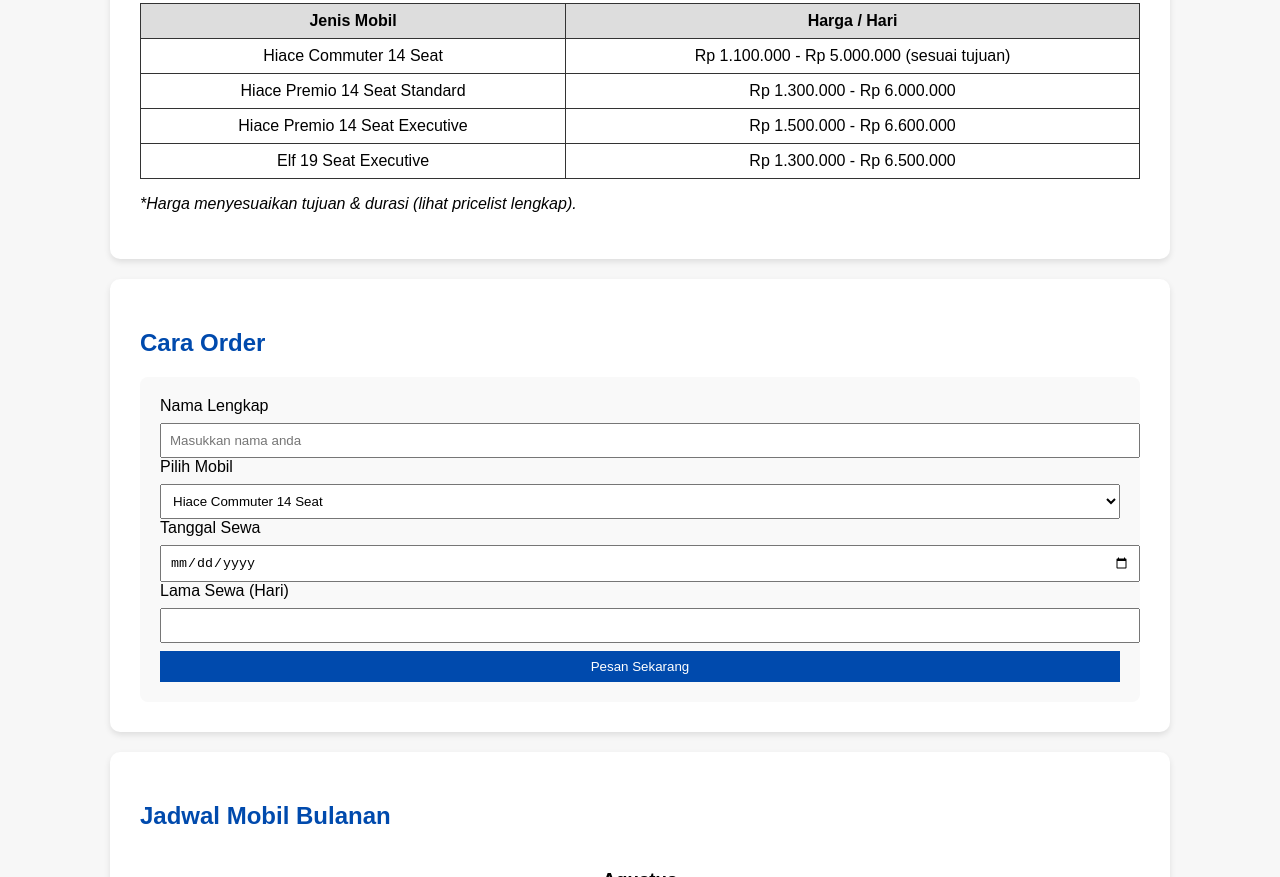
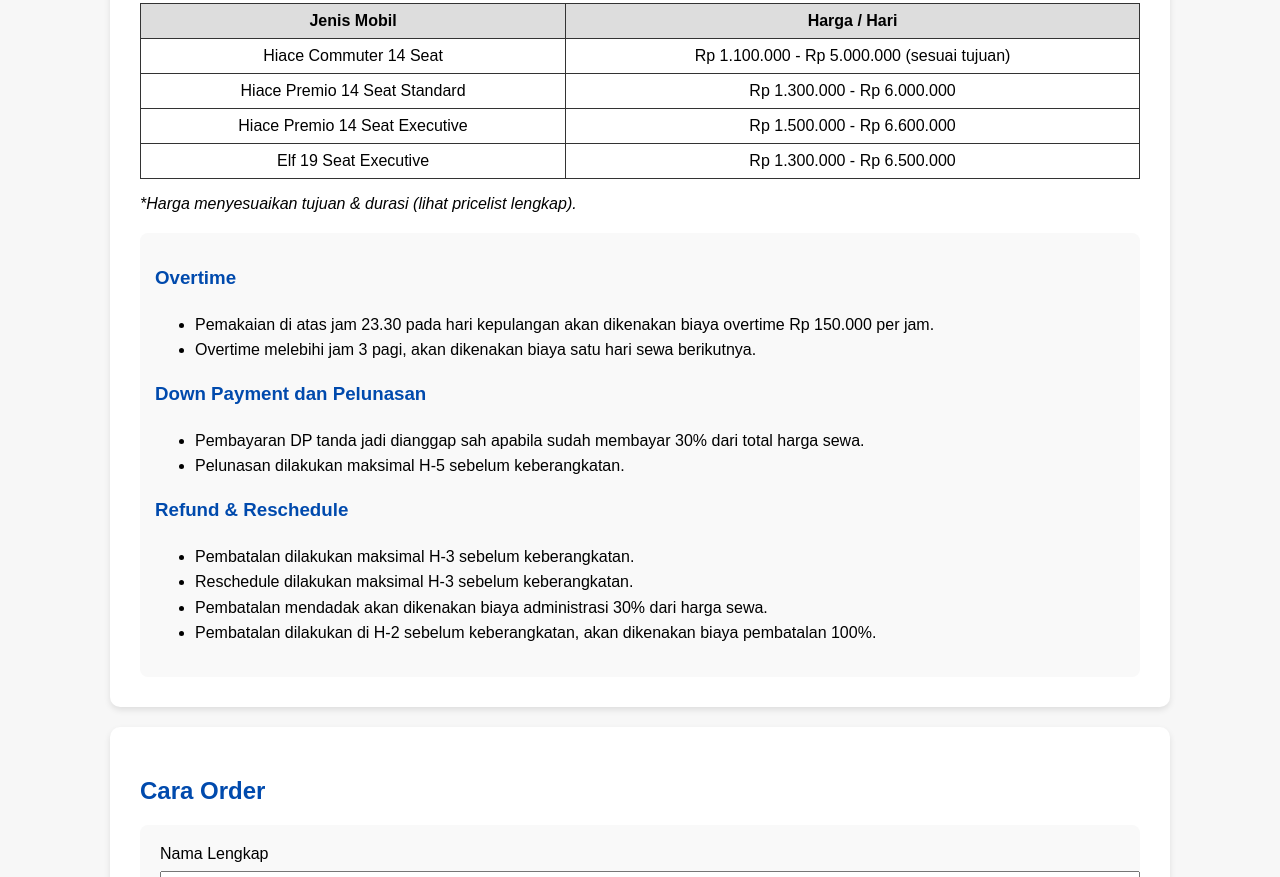
Before and after one commit to irgimufariz-tech/sa-trans, a plain HTML site: page index.html in a window 1280 px wide. Shown: the part 475-1352 px from the top of the page. Drawn offline with Linux system fonts and the light colour scheme.

Commit message:
Update 1.1

```diff
--- a/index.html
+++ b/index.html
@@ -125,6 +125,17 @@
     .wa-button:hover {
       background: #1ebe5c;
     }
+    .terms {
+      margin-top: 20px;
+      background: #f9f9f9;
+      padding: 15px;
+      border-radius: 8px;
+      line-height: 1.6;
+    }
+    .terms h3 {
+      margin-top: 15px;
+      color: #004aad;
+    }
   </style>
 </head>
 <body>
@@ -173,6 +184,29 @@
       </tr>
     </table>
     <p><i>*Harga menyesuaikan tujuan & durasi (lihat pricelist lengkap).</i></p>
+
+    <!-- SYARAT DAN KETENTUAN -->
+    <div class="terms">
+      <h3>Overtime</h3>
+      <ul>
+        <li>Pemakaian di atas jam 23.30 pada hari kepulangan akan dikenakan biaya overtime Rp 150.000 per jam.</li>
+        <li>Overtime melebihi jam 3 pagi, akan dikenakan biaya satu hari sewa berikutnya.</li>
+      </ul>
+
+      <h3>Down Payment dan Pelunasan</h3>
+      <ul>
+        <li>Pembayaran DP tanda jadi dianggap sah apabila sudah membayar 30% dari total harga sewa.</li>
+        <li>Pelunasan dilakukan maksimal H-5 sebelum keberangkatan.</li>
+      </ul>
+
+      <h3>Refund & Reschedule</h3>
+      <ul>
+        <li>Pembatalan dilakukan maksimal H-3 sebelum keberangkatan.</li>
+        <li>Reschedule dilakukan maksimal H-3 sebelum keberangkatan.</li>
+        <li>Pembatalan mendadak akan dikenakan biaya administrasi 30% dari harga sewa.</li>
+        <li>Pembatalan dilakukan di H-2 sebelum keberangkatan, akan dikenakan biaya pembatalan 100%.</li>
+      </ul>
+    </div>
   </section>
 
   <!-- ORDER -->
```
